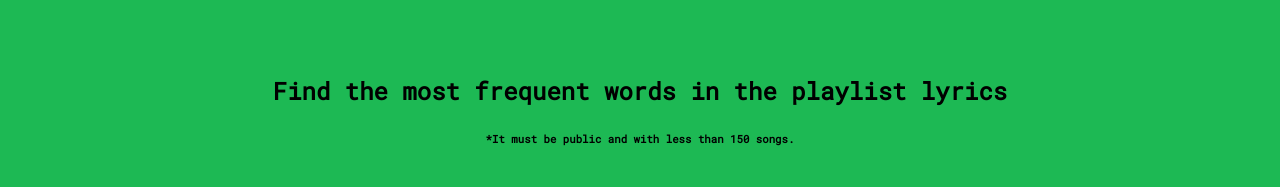
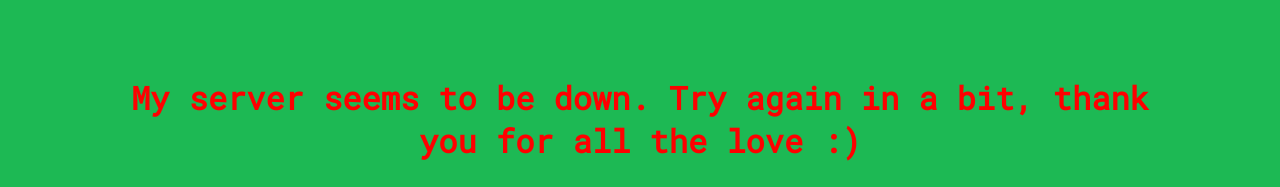
Before and after one commit to zamar-roura/zamar-roura-web, a Next.js app: page / in a window 1280 px wide. Shown: the top 187 px of the page. Built offline with nearby package versions, Linux system fonts and the light colour scheme; no server answers; a web font is replaced by a local one.

Commit message:
down again

```diff
--- a/pages/index.js
+++ b/pages/index.js
@@ -159,6 +159,7 @@ const SpotifyWordCloud = () => {
       <meta name="theme-color" content="#ffffff" />
     </Head>
         <div className='container'>
+            <h1>My server seems to be down. Try again in a bit, thank you for all the love :)</h1>
             <h2>Find the most frequent words in the playlist lyrics</h2>
             <h6>*It must be public and with less than 150 songs.</h6>
             {error && <h4>{error}</h4>}
```
